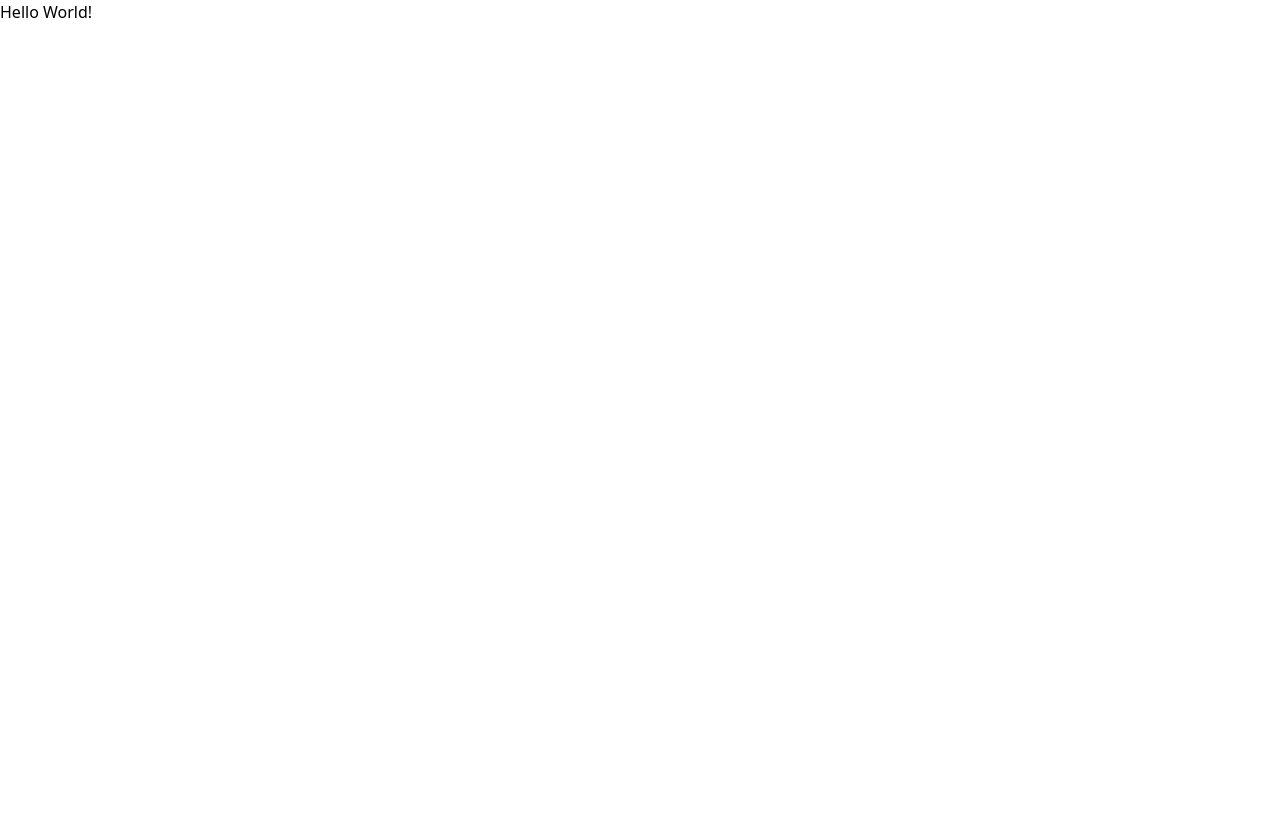
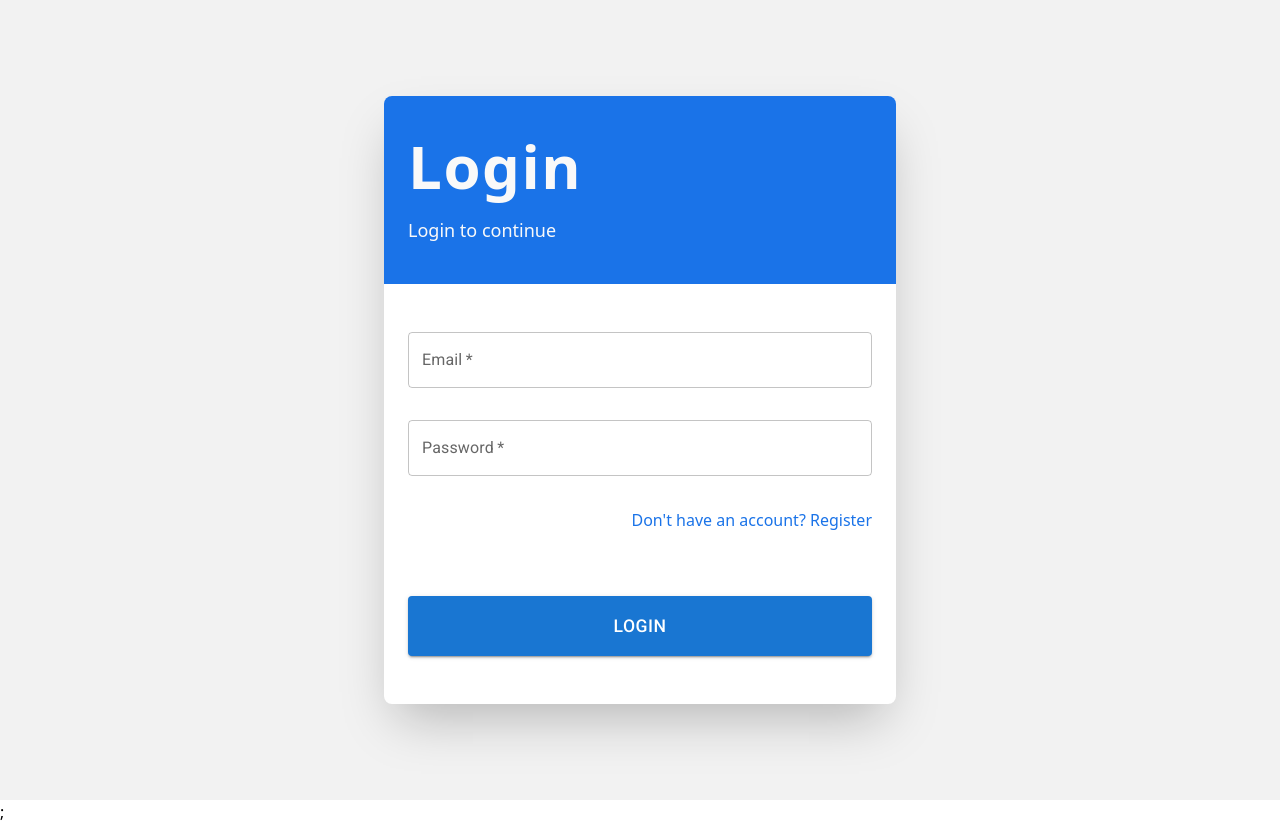
Before and after one commit to DanielJohn17/web_challenges, a React (Vite) app in the folder jwt_node/front-end/: page /login in a window 1280 px wide. Before the commit the page ends 800 px from the top, so only its background shows below. Built offline with nearby package versions, Linux system fonts and the light colour scheme; a web font is replaced by a local one.

Commit message:
Integrated routers

```diff
--- a/jwt_node/front-end/src/App.tsx
+++ b/jwt_node/front-end/src/App.tsx
@@ -1,5 +1,29 @@
+import { BrowserRouter, Route, Routes } from 'react-router';
+import Login from './pages/Login';
+import Dashboard from './pages/Dashboard';
+import Register from './pages/Register';
+import MePage from './pages/Me';
+import Users from './pages/Users';
+
 function App() {
-  return <div>Hello World!</div>;
+  return (
+    <BrowserRouter>
+      <AppRoutes />;
+    </BrowserRouter>
+  );
 }
 
+const AppRoutes = () => {
+  return (
+    <Routes>
+      <Route path="/" element={<Dashboard />}>
+        <Route index element={<MePage />} />
+        <Route path="users" element={<Users />} />
+      </Route>
+      <Route path="/login" element={<Login />} />
+      <Route path="/register" element={<Register />} />
+    </Routes>
+  );
+};
+
 export default App;
```
